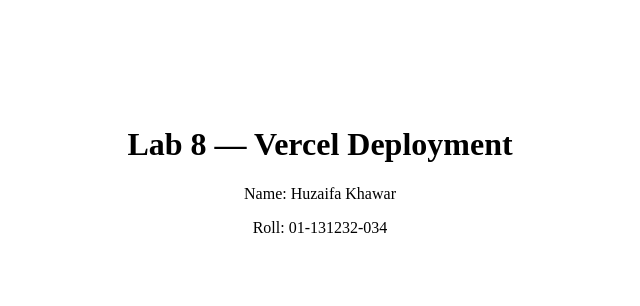
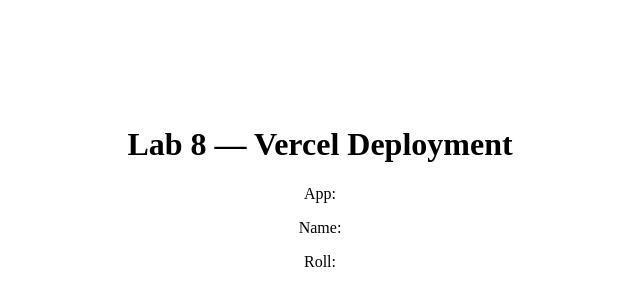
Before and after one commit to huzaifakhawar/my-lab8-app, a Next.js app: page / in a window 1280 px wide. Shown: the top 306 px of the page, without its empty margins (320-960 px from the left). Built offline with nearby package versions, Linux system fonts and the light colour scheme.

Commit message:
Task 4: Update page to use environment variables

```diff
--- a/app/page.tsx
+++ b/app/page.tsx
@@ -1,10 +1,14 @@
 export default function Home() {
+  const appName = process.env.NEXT_PUBLIC_APP_NAME;
+  const studentName = process.env.NEXT_PUBLIC_STUDENT_NAME;
+  const studentRoll = process.env.NEXT_PUBLIC_STUDENT_ROLL;
+
   return (
     <main style={{ textAlign: "center", marginTop: "10%" }}>
       <h1>Lab 8 — Vercel Deployment</h1>
-      <p>Name: Huzaifa Khawar</p>
-      <p>Roll: 01-131232-034</p>
+      <p>App: {appName}</p>
+      <p>Name: {studentName}</p>
+      <p>Roll: {studentRoll}</p>
     </main>
   );
 }
-// Force rebuild
```
